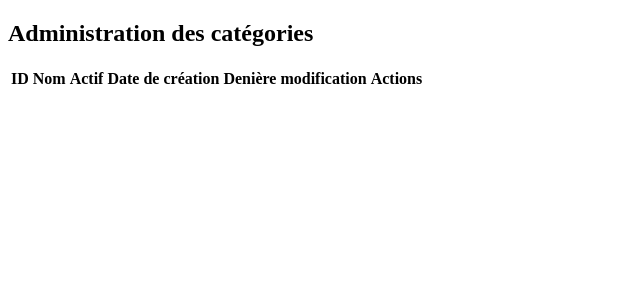
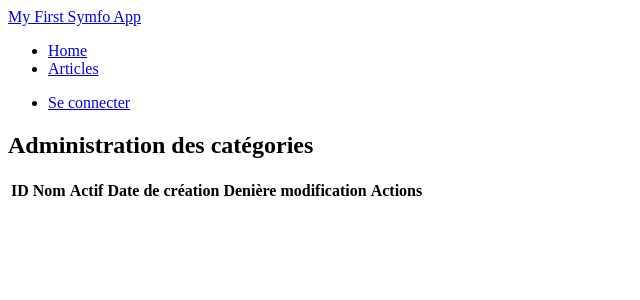
Before and after one commit to roukyy/sf_valence_2024, a Symfony app: template templates/Backend/Categorie/index.html.twig in a window 1280 px wide. Shown: the top 300 px of the page, without its empty margins (0-640 px from the left). Run offline with Twig, Linux system fonts and the light colour scheme; the template is opened without the code that fills it, so the values that code supplies are empty; some libraries are stand-ins or nearby versions.

Commit message:
feat(header): add header structure and design

```diff
--- a/assets/styles/abstract/_variables.scss
+++ b/assets/styles/abstract/_variables.scss
@@ -1,5 +1,5 @@
 // Colors
-$primary: #26b0da;
+$primary: #237d98;
 $secondary: #ba22c2;
 $white: #f3f3f3;
 $dark: #131313;
--- a/assets/styles/app.scss
+++ b/assets/styles/app.scss
@@ -1,6 +1,7 @@
 // Import abstract
 @import "abstract/variables";
 @import "abstract/mixins";
+@import "abstract/functions";
 
 // Import vendors
 @import "vendors/bootstrap";
@@ -8,6 +9,9 @@
 // Import base
 @import "base/structure";
 
+// Import Layout
+@import "layout/header";
+
 // Import components
 @import "components/utils";
 @import "components/tables";
--- /dev/null
+++ b/templates/Layout/_header.html.twig
@@ -0,0 +1,18 @@
+<header class="navbar">
+	<nav class="container navbar-content">
+		<a href="#" class="navbar-logo">My First Symfo App</a>
+		<ul class="navbar-links">
+			<li class="navbar-link">
+				<a href="#">Home</a>
+			</li>
+			<li class="navbar-link">
+				<a href="#">Articles</a>
+			</li>
+		</ul>
+		<ul class="navbar-btn-links">
+			<li class="navbar-btn-link">
+				<a href="#" class="btn btn-secondary">Se connecter</a>
+			</li>
+		</ul>
+	</nav>
+</header>
--- a/templates/base.html.twig
+++ b/templates/base.html.twig
@@ -17,6 +17,7 @@
 		{% endblock %}
 	</head>
 	<body>
+		{% include 'Layout/_header.html.twig' %}
 		<main>
 			{% block body %}{% endblock %}
 		</main>
```
Also changed, not shown: assets/styles/abstract/_functions.scss (added, +15 -0 lines), assets/styles/layout/_header.scss (added, +41 -0 lines).
